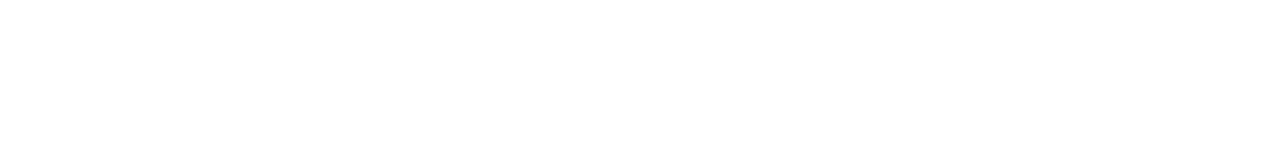
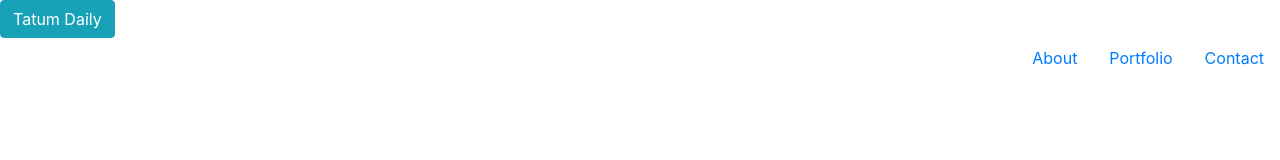
Before and after one commit to tglennd90/Bootstrap-Portfolio, a plain HTML site: page contact.html in a window 1280 px wide. Drawn offline with nearby package versions, Linux system fonts and the light colour scheme.

Commit message:
Nav Bar Rough Draft

```diff
--- a/contact.html
+++ b/contact.html
@@ -5,7 +5,7 @@
 <head>
 
     <!-- Bootstrap Link -->
-
+    <link rel="stylesheet" href="https://stackpath.bootstrapcdn.com/bootstrap/4.4.1/css/bootstrap.min.css" integrity="sha384-Vkoo8x4CGsO3+Hhxv8T/Q5PaXtkKtu6ug5TOeNV6gBiFeWPGFN9MuhOf23Q9Ifjh" crossorigin="anonymous">
 
     <!-- CSS Link -->
 
@@ -19,6 +19,21 @@
 
 <body>
 
+    <!-- Header -->
+    <button type="button" class="btn btn-info">Tatum Daily</button>
+
+    <ul class="nav justify-content-end">
+        <li class="nav-item">
+            <a class="nav-link" href="index.html">About</a>
+        </li>
+        <li class="nav-item">
+            <a class="nav-link" href="portfolio.html">Portfolio</a>
+        </li>
+        <li class="nav-item">
+            <a class="nav-link" href="contact.html">Contact</a>
+        </li>
+    </ul>
+
 </body>
 
 </html>
```
Also changed, not shown: index.html (+14 -1 lines), portfolio.html (+14 -1 lines).
